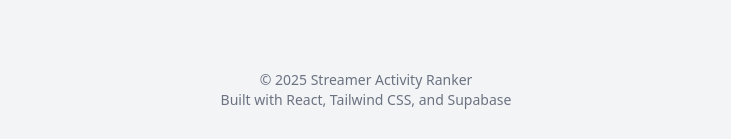
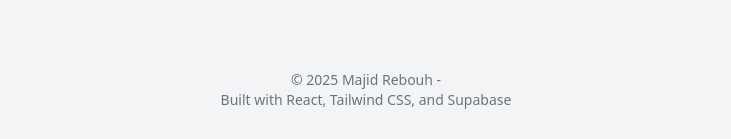
Before and after one commit to mimossaaa/vota, a React (Vite) app: page / in a window 1280 px wide. Shown: the part 658-797 px from the top of the page, without its empty margins (274-1005 px from the left). Built offline with nearby package versions, Linux system fonts and the light colour scheme; no server answers; the database is empty.

Commit message:
Update App.jsx

```diff
--- a/src/App.jsx
+++ b/src/App.jsx
@@ -110,7 +110,7 @@
         )}
       </main>
       <footer className="w-full max-w-2xl text-center mt-8 text-gray-500 text-sm">
-        <p>&copy; {new Date().getFullYear()} Streamer Activity Ranker</p>
+        <p>&copy; {new Date().getFullYear()} Majid Rebouh - </p>
         <p>Built with React, Tailwind CSS, and Supabase</p>
       </footer>
     </div>
```
